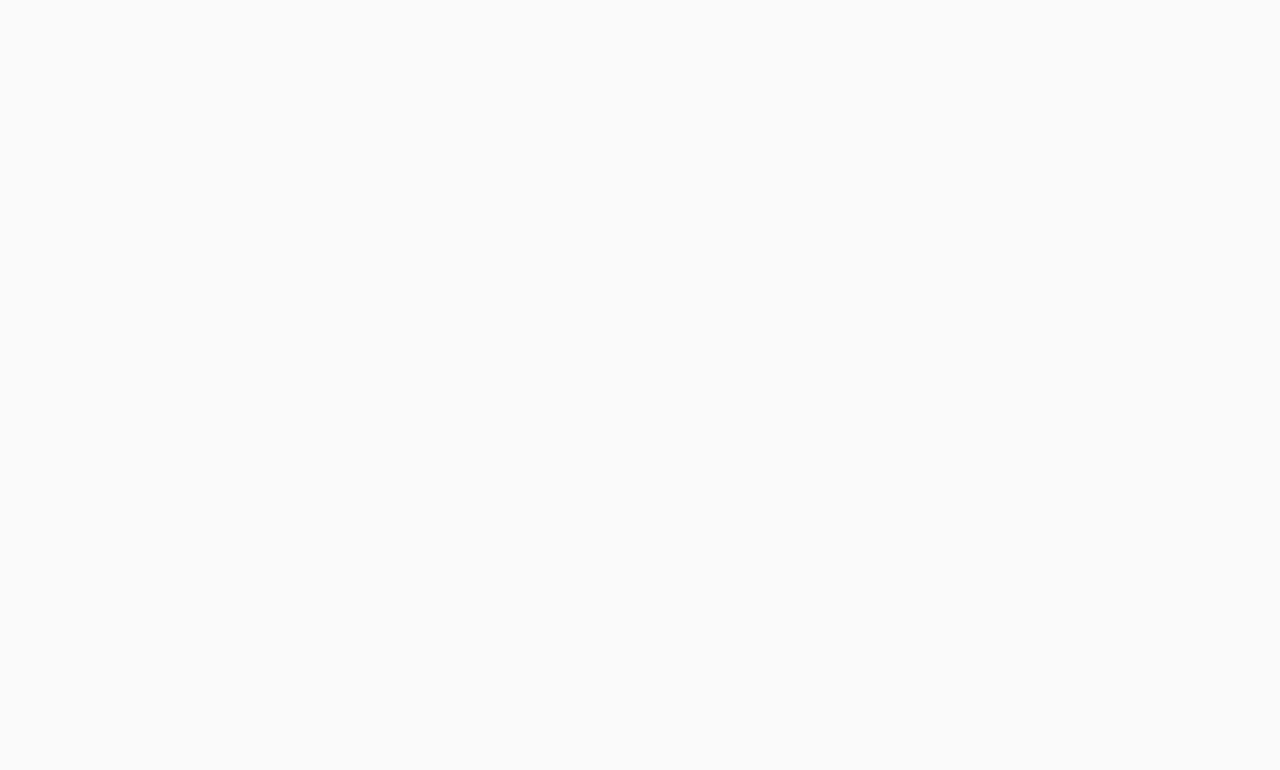
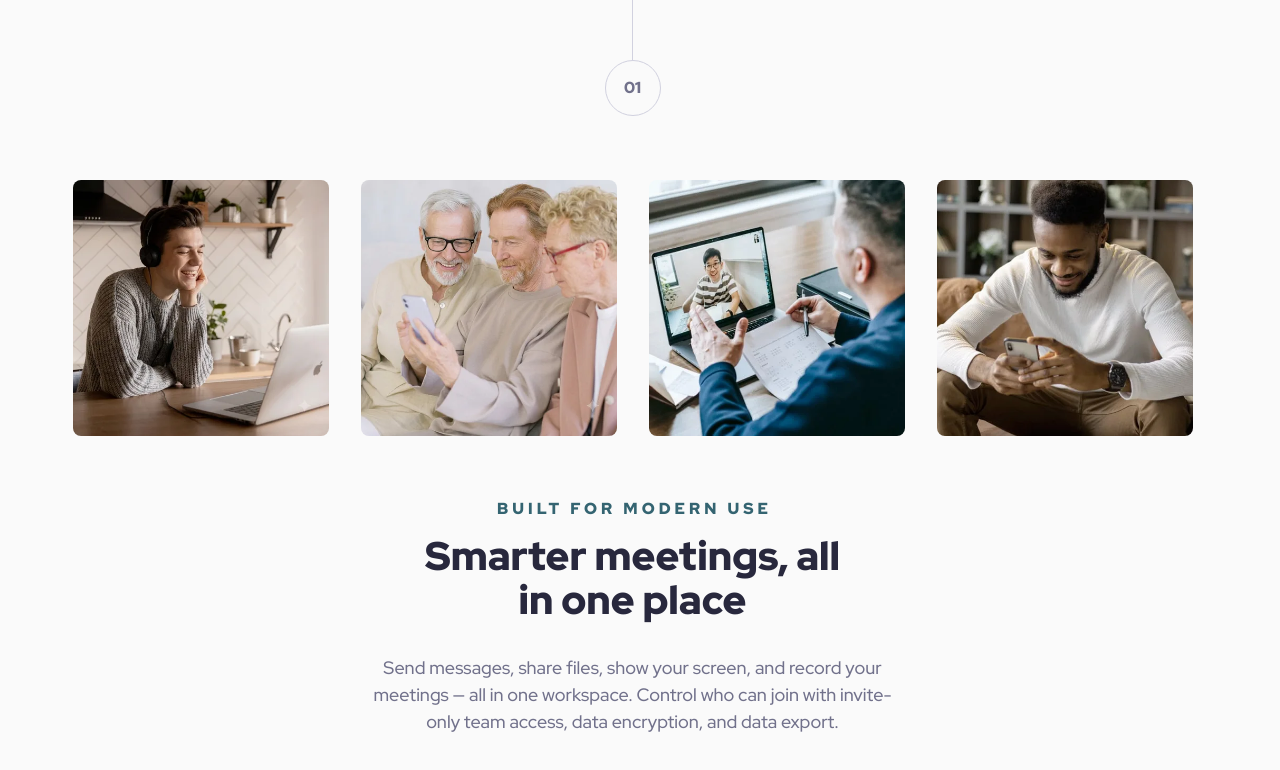
Before and after one commit to MrBlackvanta/meet-landing-page, a Next.js app: page / in a window 1280 px wide. Shown: the part 672-1442 px from the top of the page. Before the commit the page ends 800 px from the top, so only its background shows below. Built offline with nearby package versions, Linux system fonts and the light colour scheme.

Commit message:
feat: add Features and StepBadge components; implement smooth scrolling in globals.css

```diff
--- a/src/app/globals.css
+++ b/src/app/globals.css
@@ -48,6 +48,11 @@
   html {
     scrollbar-gutter: stable;
   }
+  @media (prefers-reduced-motion: no-preference) {
+    html {
+      scroll-behavior: smooth;
+    }
+  }
   body {
     @apply bg-off-white text-base text-grey;
   }
--- a/src/app/page.tsx
+++ b/src/app/page.tsx
@@ -1,5 +1,5 @@
 import { Header } from "@/components/layout";
-import { Hero } from "@/views/home";
+import { Features, Hero } from "@/views/home";
 
 export default function Home() {
   return (
@@ -8,6 +8,7 @@ export default function Home() {
 
       <main className="flex-1">
         <Hero />
+        <Features />
       </main>
     </>
   );
--- /dev/null
+++ b/src/components/step-badge.tsx
@@ -0,0 +1,14 @@
+type StepBadgeProps = {
+  children: React.ReactNode;
+};
+
+export default function StepBadge({ children }: StepBadgeProps) {
+  return (
+    <div aria-hidden="true" className="flex flex-col items-center">
+      <span className="h-20 w-px bg-light-grey" />
+      <span className="flex size-14 items-center justify-center rounded-full border border-light-grey bg-off-white text-base font-black text-grey">
+        {children}
+      </span>
+    </div>
+  );
+}
--- /dev/null
+++ b/src/views/home/features.tsx
@@ -0,0 +1,62 @@
+import Image from "next/image";
+
+import manInVideocall from "@/assets/images/man-in-videocall.webp";
+import manTexting from "@/assets/images/man-texting.webp";
+import menInMeeting from "@/assets/images/men-in-meeting.webp";
+import menVideochatting from "@/assets/images/men-videochatting.webp";
+import StepBadge from "@/components/step-badge";
+
+const gallery = [
+  {
+    image: manInVideocall,
+    alt: "Smiling person wearing headphones on a video call at a kitchen table",
+  },
+  {
+    image: menVideochatting,
+    alt: "Three people sharing a phone screen and smiling together",
+  },
+  {
+    image: menInMeeting,
+    alt: "Person on a laptop video call while making notes on a printout",
+  },
+  { image: manTexting, alt: "Person smiling at a phone on a sofa" },
+];
+
+export default function Features() {
+  return (
+    <section id="what-is-it" className="pt-8 pb-16 md:pt-14 xl:pb-18">
+      <StepBadge>01</StepBadge>
+
+      <div className="v-container">
+        <ul className="mt-16 grid grid-cols-2 gap-4 md:grid-cols-4 md:gap-6 xl:gap-8">
+          {gallery.map(({ image, alt }) => (
+            <li key={image.src} className="h-36 md:h-40 xl:h-64">
+              <Image
+                src={image}
+                alt={alt}
+                sizes="(min-width: 1280px) 256px, (min-width: 768px) 22vw, 47vw"
+                className="h-full w-full rounded-lg object-cover"
+              />
+            </li>
+          ))}
+        </ul>
+
+        <div className="mt-16 flex flex-col items-center text-center">
+          <p className="-me-1 text-overline-sm font-black tracking-overline text-cyan uppercase md:text-overline-md xl:text-overline">
+            Built for modern use
+          </p>
+
+          <h2 className="mt-4 max-w-md text-heading-sm font-black text-very-dark-navy md:text-heading-md xl:text-heading">
+            Smarter meetings, all in one place
+          </h2>
+
+          <p className="mt-8 max-w-126 xl:max-w-136 xl:text-body">
+            Send messages, share files, show your screen, and record your
+            meetings — all in one workspace. Control who can join with
+            invite-only team access, data encryption, and data export.
+          </p>
+        </div>
+      </div>
+    </section>
+  );
+}
--- a/src/views/home/hero.tsx
+++ b/src/views/home/hero.tsx
@@ -13,6 +13,7 @@ export default function Hero() {
             src={heroLeft}
             alt=""
             priority
+            fetchPriority="high"
             sizes="(min-width: 768px) 394px, 48vw"
             className="h-auto w-[48.05%] self-start md:w-98.5"
           />
@@ -20,6 +21,7 @@ export default function Hero() {
             src={heroRight}
             alt=""
             priority
+            fetchPriority="high"
             sizes="(min-width: 768px) 394px, 48vw"
             className="h-auto w-[48.05%] self-start md:w-98.5 xl:self-end"
           />
@@ -28,8 +30,7 @@ export default function Hero() {
         <div className="v-container mt-12 md:mt-18 xl:absolute xl:inset-0 xl:mt-0 xl:flex xl:flex-col xl:justify-center">
           <div className="mx-auto flex max-w-md flex-col items-center text-center">
             <h1 className="text-display-sm font-black text-very-dark-navy md:text-display-md xl:text-display">
-              Group Chat
-              <br />
+              Group Chat <br />
               for Everyone
             </h1>
 
--- a/src/views/home/index.ts
+++ b/src/views/home/index.ts
@@ -1 +1,2 @@
+export { default as Features } from "./features";
 export { default as Hero } from "./hero";
```
